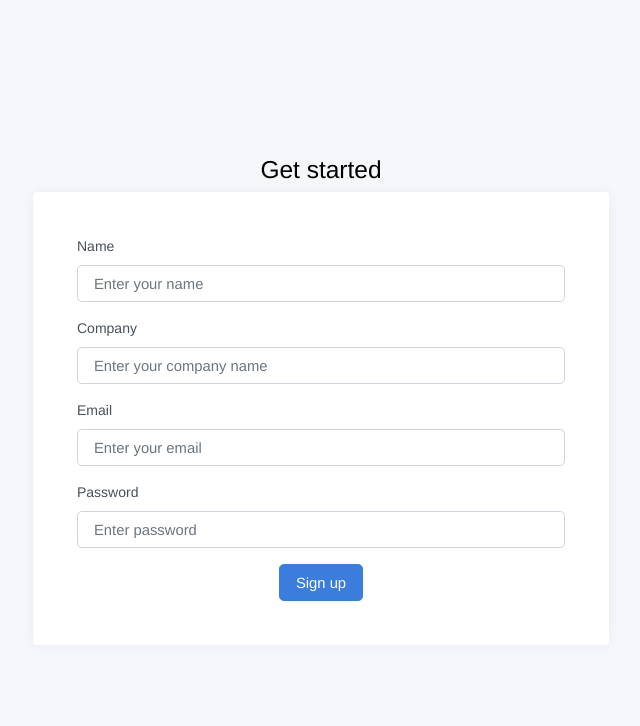
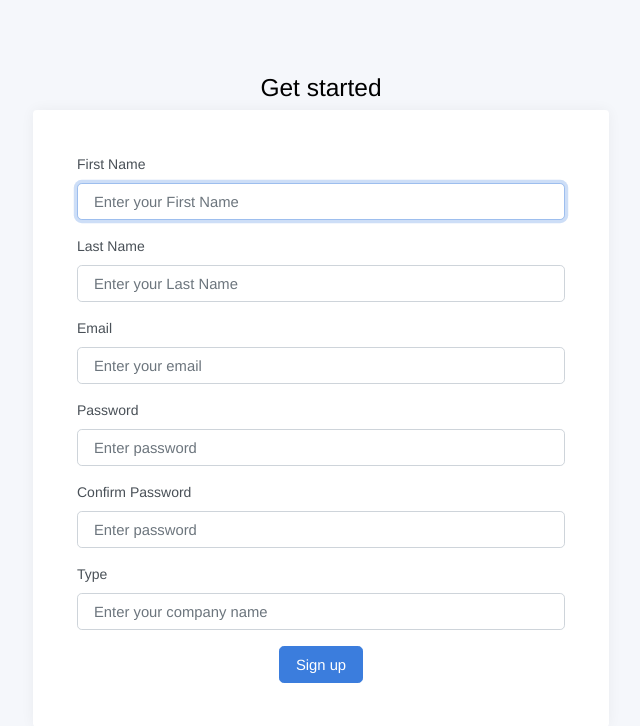
Before and after one commit to rodelio30/army, a PHP site: page /sign-up.php in a window 1280 px wide. Shown: the top 726 px of the page, without its empty margins (319-959 px from the left). Run offline with PHP 8.4, Linux system fonts and the light colour scheme; some web fonts are replaced.

Commit message:
registration for users

```diff
--- a/include/connect.php
+++ b/include/connect.php
@@ -1,5 +1,7 @@
 <?php
 session_start();
+date_default_timezone_set("Asia/Manila");
+
 $conn = mysqli_connect("localhost", "root", "");
 if (!$conn) {
   $ConnErr = "Not Connected to the Server";
--- a/pages-blank.php
+++ b/pages-blank.php
@@ -1,7 +1,7 @@
 <!DOCTYPE html>
 <html lang="en">
 
-<?php include '../system_controller/header.php' ?>
+<?php include 'header_main.php' ?>
 
 <body>
     <div class="wrapper">
--- a/pages-profile.php
+++ b/pages-profile.php
@@ -1,7 +1,7 @@
 <!DOCTYPE html>
 <html lang="en">
 
-<?php include '../system_controller/header.php' ?>
+<?php include 'header_main.php' ?>
 
 <body>
     <div class="wrapper">
--- a/sign-in.php
+++ b/sign-in.php
@@ -46,9 +46,7 @@ if(isset($_POST["submit_admin"])){
                                     <br>
                                     Management Information System
                                     <br>
-                                    with
-                                    <br>
-                                    Decision Support!
+                                    with Decision Support!
                                 </p>
                             </h1>
                             <!-- <p class="lead">
--- a/sign-up.php
+++ b/sign-up.php
@@ -1,3 +1,40 @@
+<?php
+require 'include/connect.php';
+if(!empty($_SESSION["id"])){
+  header("Location: index.php");
+}
+if(isset($_POST["submit"])){
+  $firstname       = $_POST["firstname"];
+  $lastname        = $_POST["lastname"];
+  $email           = $_POST["email"];
+  $password        = $_POST["password"];
+  $confirmpassword = $_POST["confirmpassword"];
+	$register_type   = $_POST["register_type"];
+	$status          = "pending";
+	$date            = date("Y-m-d");
+  $time            = date("H:i:s");;
+
+	// Checkng if duplicate email
+  $duplicate = mysqli_query($conn, "SELECT * FROM army_users WHERE email = '$email'");
+  if(mysqli_num_rows($duplicate) > 0){
+    echo
+    "<script> alert('Email Has Already Taken'); </script>";
+  }
+  else{
+		// Checking if password confirmation match
+    if($password == $confirmpassword){
+      $query = "INSERT INTO registration_user VALUES('','$firstname','$lastname','$email','$password','$register_type','$status', '$date', '$time')";
+      mysqli_query($conn, $query);
+			      echo "<script type='text/javascript'>alert('Registration Successful, Please wait for the approval');
+            document.location='sign-in.php' </script>";
+    }
+    else{
+      echo
+      "<script> alert('Password Does Not Match'); </script>";
+    }
+  }
+}
+?>
 <!DOCTYPE html>
 <html lang="en">
 
@@ -17,14 +54,14 @@
 						<div class="card">
 							<div class="card-body">
 								<div class="m-sm-4">
-									<form>
+									<form method="post" autocomplete="off">
 										<div class="mb-3">
-											<label class="form-label">Name</label>
-											<input class="form-control form-control-lg" type="text" name="name" placeholder="Enter your name" />
+											<label class="form-label">First Name</label>
+											<input class="form-control form-control-lg" type="text" name="firstname" placeholder="Enter your First Name" autofocus />
 										</div>
 										<div class="mb-3">
-											<label class="form-label">Company</label>
-											<input class="form-control form-control-lg" type="text" name="company" placeholder="Enter your company name" />
+											<label class="form-label">Last Name</label>
+											<input class="form-control form-control-lg" type="text" name="lastname" placeholder="Enter your Last Name" />
 										</div>
 										<div class="mb-3">
 											<label class="form-label">Email</label>
@@ -34,9 +71,17 @@
 											<label class="form-label">Password</label>
 											<input class="form-control form-control-lg" type="password" name="password" placeholder="Enter password" />
 										</div>
+										<div class="mb-3">
+											<label class="form-label">Confirm Password</label>
+											<input class="form-control form-control-lg" type="password" name="confirmpassword" placeholder="Enter password" />
+										</div>
+										<div class="mb-3">
+											<label class="form-label">Type</label>
+											<input class="form-control form-control-lg" type="text" name="register_type" placeholder="Enter your company name" />
+										</div>
 										<div class="text-center mt-3">
-											<a href="sign-in.php" class="btn btn-lg btn-primary">Sign up</a>
-											<!-- <button type="submit" class="btn btn-lg btn-primary">Sign up</button> -->
+											<!-- <a href="sign-in.php" class="btn btn-lg btn-primary">Sign up</a> -->
+											<button type="submit" name="submit" class="btn btn-lg btn-primary">Sign up</button>
 										</div>
 									</form>
 								</div>
```
Also changed, not shown: index.php (+20 -13 lines).
